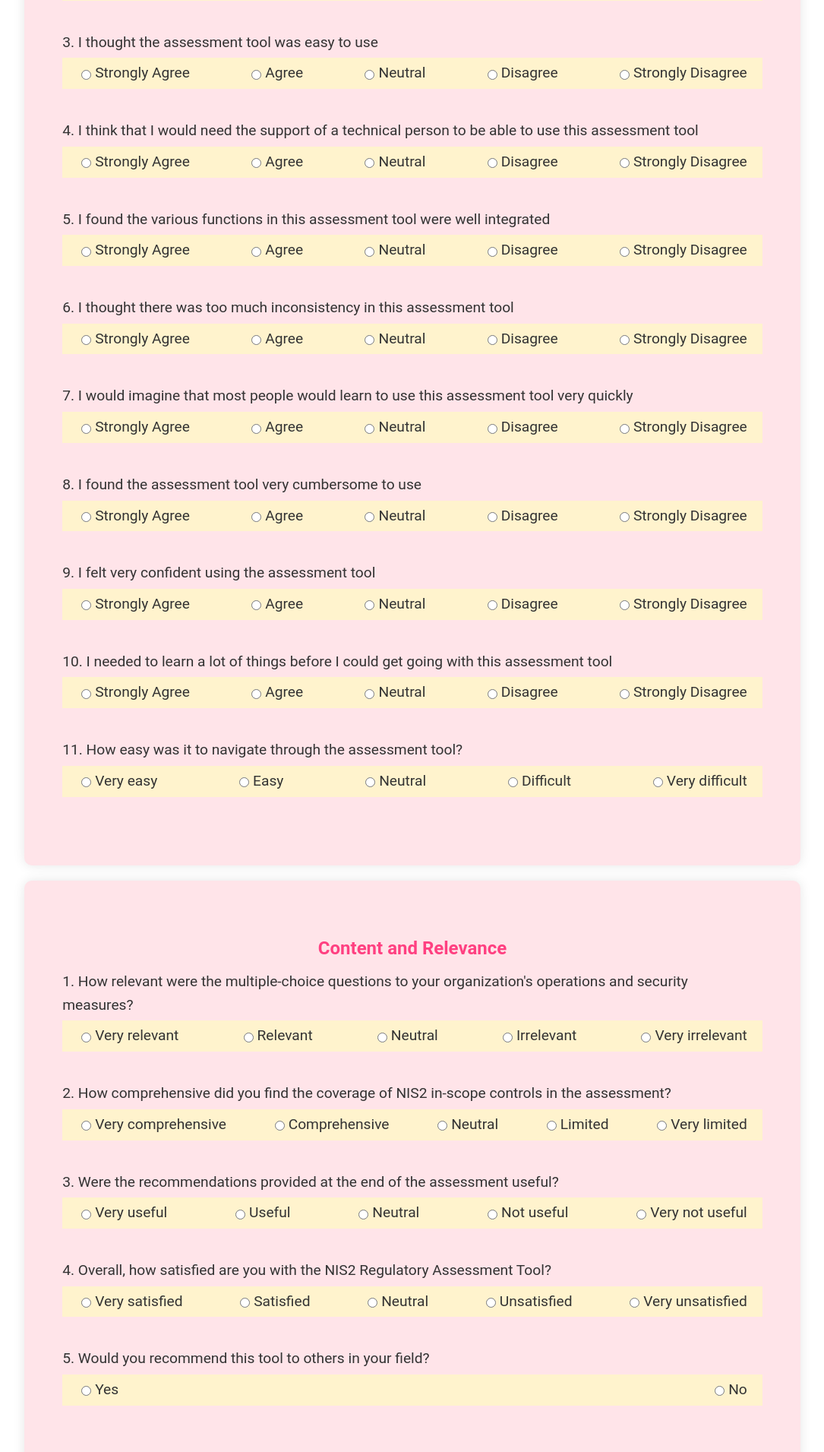
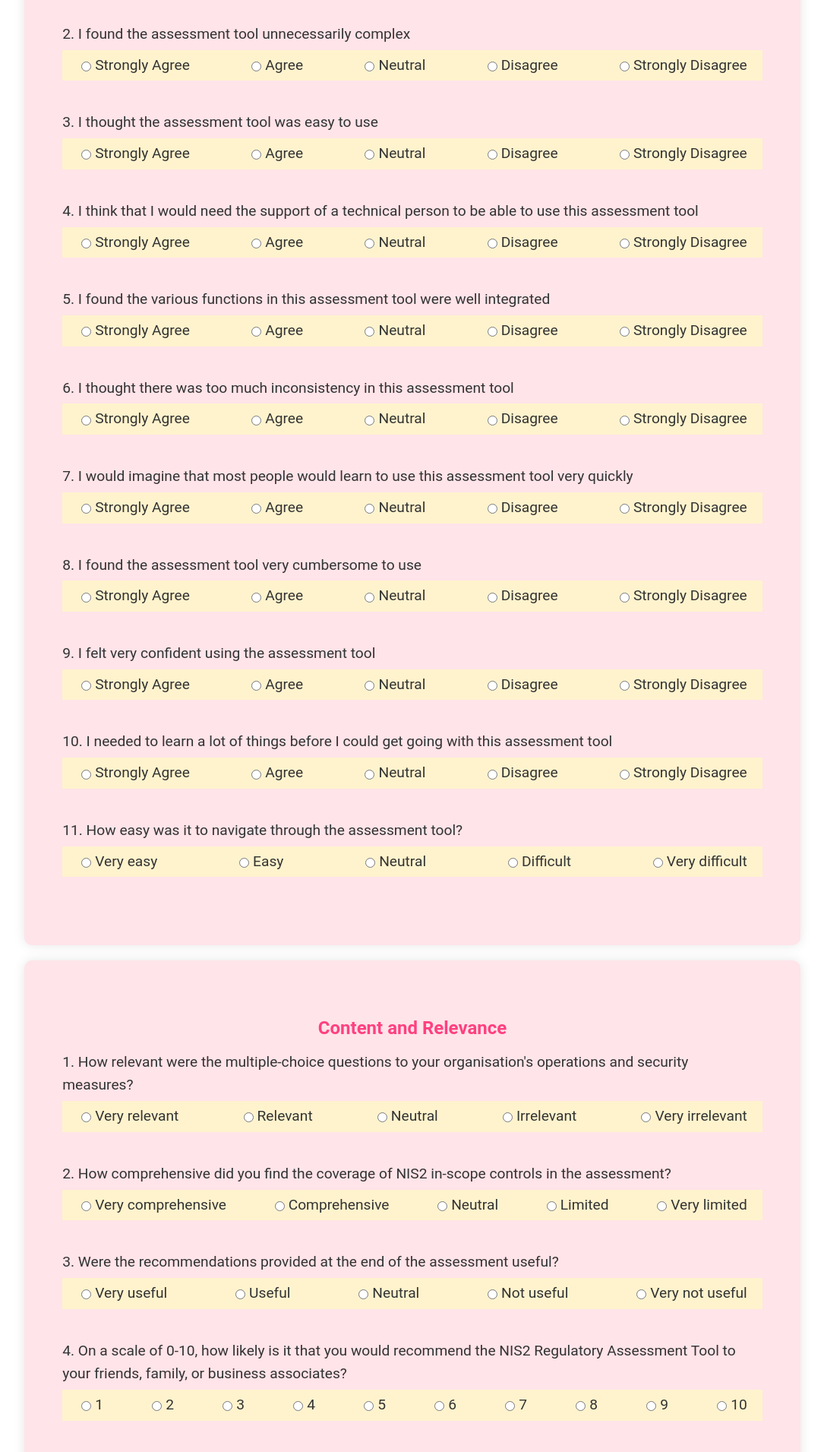
Before and after one commit to Jenni0608/NIS2Assessment, a Flask app: page /feedback in a window 1280 px wide. Shown: the part 969-2880 px from the top of the page at 76% size, without its empty margins (97-1182 px from the left). Run offline with Flask 3, Linux system fonts and the light colour scheme; parts of the project's set-up code (start-up, migrations or seed data) failed here and were passed over.

Commit message:
Add files via upload
Updated webpages

```diff
--- a/templates/complete.html
+++ b/templates/complete.html
@@ -11,11 +11,14 @@
     <div class="welcome-header-container">
         <h1 class="welcome-header">NIS2 Assessment - High level Results</h1>
     </div>
+
     <div class="complete-container">
         <!-- Unified background section -->
         <div class="complete-background">
             <!-- Header section -->
-
+        <div class="feedback-button-container">
+            <a href="{{ url_for('feedback') }}" class="feedback-button">User Feedback Form</a>
+        </div>
             <!-- Main section for text and overall score graph -->
             <div class="complete-main-section">
                 <!-- Left container for text, score, and buttons -->
--- a/templates/feedback.html
+++ b/templates/feedback.html
@@ -21,20 +21,39 @@
 
                     <label for="familiarity">1. How would you rate your familiarity with NIS2 Directive and ISO 270001 controls?</label>
                     <select id="familiarity" name="familiarity">
-                        <option value="not_familiar">Not familiar</option>
-                        <option value="somewhat_familiar">Somewhat familiar</option>
-                        <option value="familiar">Familiar</option>
-                        <option value="very_familiar">Very familiar</option>
+                        <option value="not_familiar">Not familiar (No knowledge or experience)</option>
+                        <option value="heard_of_it">Heard of it (Aware but no hands-on experience)</option>
+                        <option value="basic_knowledge">Basic knowledge (Understand the basics and have some theoretical knowledge)</option>
+                        <option value="intermediate_knowledge">Intermediate knowledge (Some practical experience and working understanding)</option>
+                        <option value="advanced_knowledge">Advanced knowledge (Work professionally with NIS2 and ISO 270001 controls)</option>
+                        <option value="expert_knowledge">Expert knowledge (Deep expertise and extensive professional experience)</option>
                     </select>
 
                     <label for="role">2. What is your role within your organisation?</label>
                     <select id="role" name="role">
+                        <option value="ciso">Chief Information Security Officer (CISO)</option>
+                        <option value="compliance_officer">Compliance Officer</option>
+                        <option value="consultant">Consultant</option>
+                        <option value="consultant">Cyber Security Professional</option>
+                        <option value="data_protection_officer">Data Protection Officer (DPO)</option>
+                        <option value="devops_engineer">DevOps Engineer</option>
+                        <option value="executive">Executive (C-Level)</option>
+                        <option value="human_resources">Human Resources</option>
+                        <option value="incident_response_manager">Incident Response Manager</option>
+                        <option value="it_auditor">IT Auditor</option>
+                        <option value="it_manager">IT Manager</option>
                         <option value="it_security_professional">IT Security Professional</option>
-                        <option value="compliance_officer">Compliance Officer</option>
-                        <option value="it_manager">IT Manager</option>
+                        <option value="legal_counsel">Legal Counsel</option>
+                        <option value="network_administrator">Network Administrator</option>
+                        <option value="penetration_tester">Penetration Tester</option>
+                        <option value="project_manager">Project Manager</option>
                         <option value="risk_manager">Risk Manager</option>
-                        <option value="consultant">Consultant</option>
-                        <option value="other">Other (please specify)</option>
+                        <option value="security_analyst">Security Analyst</option>
+                        <option value="security_engineer">Security Engineer</option>
+                        <option value="software_developer">Software Developer</option>
+                        <option value="system_administrator">System Administrator</option>
+                        <option value="training_coordinator">Training and Awareness Coordinator</option>
+                        <option value="other">Other</option>
                     </select>
 
                     <label for="experience">3. How many years experience do you have in IT?</label>
@@ -44,6 +63,15 @@
                         <option value="11_15">11 - 15</option>
                         <option value="15_20">15 - 20</option>
                         <option value="21_plus">21+</option>
+                    </select>
+
+                    <label for="location">4. What location are you in?</label>
+                    <select id="location" name="location">
+                        <option value="Ireland">Ireland</option>
+                        <option value="Europe">Europe</option>
+                        <option value="Nordics">Nordics</option>
+                        <option value="UK">UK</option>
+                        <option value="Other">Other</option>
                     </select>
                 </div>
             </div>
@@ -155,7 +183,7 @@
                 <div class="feedback-section">
                     <h2>Content and Relevance</h2>
 
-                    <label>1. How relevant were the multiple-choice questions to your organization's operations and security measures?</label>
+                    <label>1. How relevant were the multiple-choice questions to your organisation's operations and security measures?</label>
                     <div class="radio-group">
                         <div><label><input type="radio" name="relevance" value="Very relevant" required> Very relevant</label></div>
                         <div><label><input type="radio" name="relevance" value="Relevant"> Relevant</label></div>
@@ -182,19 +210,18 @@
                         <div><label><input type="radio" name="useful_recommendations" value="Very not useful"> Very not useful</label></div>
                     </div>
 
-                    <label>4. Overall, how satisfied are you with the NIS2 Regulatory Assessment Tool?</label>
-                    <div class="radio-group">
-                        <div><label><input type="radio" name="overall_satisfaction" value="Very satisfied" required> Very satisfied</label></div>
-                        <div><label><input type="radio" name="overall_satisfaction" value="Satisfied"> Satisfied</label></div>
-                        <div><label><input type="radio" name="overall_satisfaction" value="Neutral"> Neutral</label></div>
-                        <div><label><input type="radio" name="overall_satisfaction" value="Unsatisfied"> Unsatisfied</label></div>
-                        <div><label><input type="radio" name="overall_satisfaction" value="Very unsatisfied"> Very unsatisfied</label></div>
-                    </div>
-
-                    <label>5. Would you recommend this tool to others in your field?</label>
-                    <div class="radio-group">
-                        <div><label><input type="radio" name="recommend" value="Yes" required> Yes</label></div>
-                        <div><label><input type="radio" name="recommend" value="No"> No</label></div>
+                    <label>4. On a scale of 0-10, how likely is it that you would recommend the NIS2 Regulatory Assessment Tool to your friends, family, or business associates?</label>
+                    <div class="radio-group" id="recommend">
+                        <div><label><input type="radio" name="recommend" value="1" required> 1</label></div>
+                        <div><label><input type="radio" name="recommend" value="2"> 2</label></div>
+                        <div><label><input type="radio" name="recommend" value="3"> 3</label></div>
+                        <div><label><input type="radio" name="recommend" value="4"> 4</label></div>
+                        <div><label><input type="radio" name="recommend" value="5"> 5</label></div>
+                        <div><label><input type="radio" name="recommend" value="6"> 6</label></div>
+                        <div><label><input type="radio" name="recommend" value="7"> 7</label></div>
+                        <div><label><input type="radio" name="recommend" value="8"> 8</label></div>
+                        <div><label><input type="radio" name="recommend" value="9"> 9</label></div>
+                        <div><label><input type="radio" name="recommend" value="10"> 10</label></div>
                     </div>
                 </div>
             </div>
@@ -215,8 +242,9 @@
                     <textarea name="additional_comments" id="additional_comments" rows="3"></textarea>
                 </div>
             </div>
-            <button type="submit" class="pink-button">Submit Feedback</button>
-            <a href="{{ url_for('welcome') }}" class="pink-button">Back to Home</a>
+            <div id="progressContainer" class="process-container">
+                <button type="submit" class="pink-button-big">Submit Feedback</button>
+            </div>
         </form>
     </div>
 </body>
--- a/templates/results.html
+++ b/templates/results.html
@@ -16,6 +16,9 @@
 
     <div class="results-container">
         <!-- Header section -->
+         <div class="feedback-button-container">
+            <a href="{{ url_for('feedback') }}" class="feedback-button">User Feedback Form</a>
+        </div>
         <!-- Loop through each implementation status (e.g., Not Implemented, Partially Implemented, Fully Implemented) -->
         {% for implementation_status, articles in grouped_results.items() %}
             <div class="implementation-group">
@@ -53,7 +56,6 @@
         <div class="button-container">
             <a href="{{ url_for('welcome') }}" class="pink-button">Back to Home</a>
             <a href="{{ url_for('download_report') }}" class="pink-button">Download Report</a>
-            <a href="{{ url_for('feedback') }}" class="pink-button">User Feedback Form</a>
         </div>
     </div>
 </body>
--- a/templates/welcome.html
+++ b/templates/welcome.html
@@ -95,6 +95,9 @@
                 </tr>
             </table>
         </div>
+        <div class="feedback-button-container">
+            <a href="{{ url_for('feedback') }}" class="feedback-button">User Feedback Form</a>
+        </div>
     </div>
 
     <!-- JavaScript to handle the start button click -->
```
Also changed, not shown: templates/consent.html (+12 -4 lines), templates/index.html (+8 -0 lines).
